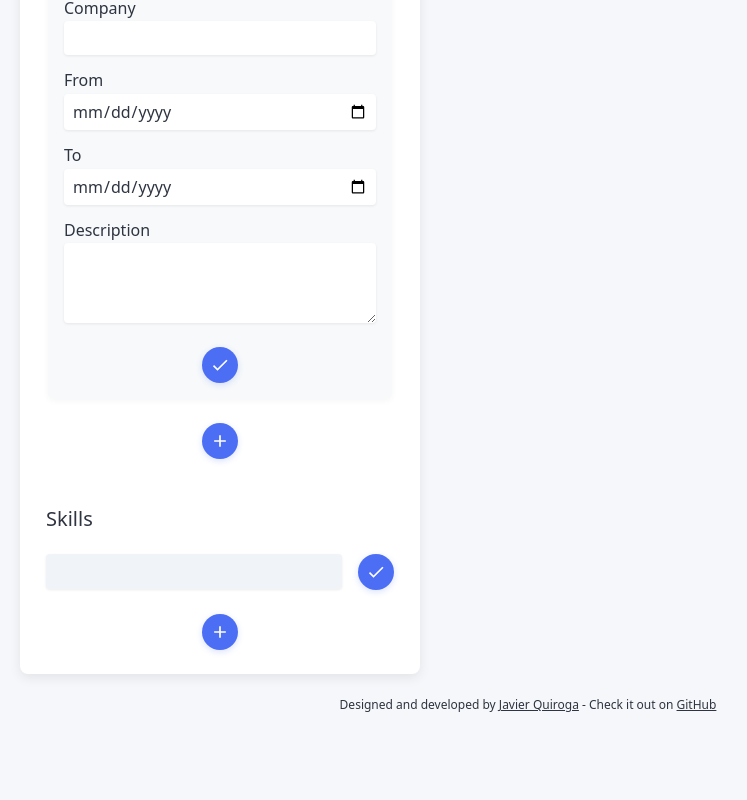
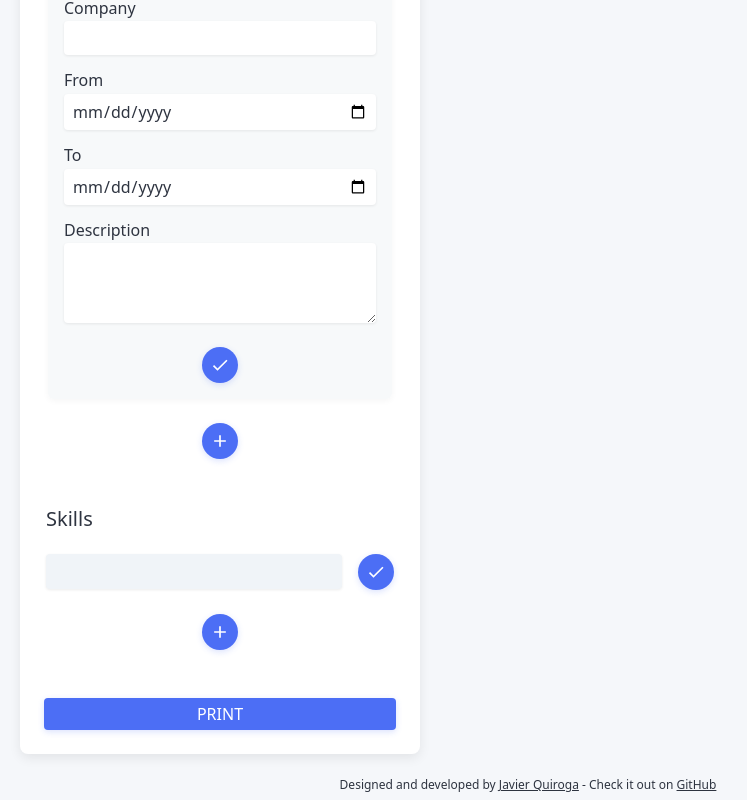
Before and after one commit to cd-javier/cv-application, a React (Vite) app: page / in a window 1280 px wide. Shown: the part 1177-1977 px from the top of the page, without its empty margins (112-859 px from the left). Before the commit the page ends 1897 px from the top, so only its background shows below. Built offline with nearby package versions, Linux system fonts and the light colour scheme.

Commit message:
feat: Include print button behavior

```diff
--- a/package.json
+++ b/package.json
@@ -10,6 +10,7 @@
     "preview": "vite preview"
   },
   "dependencies": {
+    "html2pdf.js": "^0.10.3",
     "react": "^19.1.0",
     "react-dom": "^19.1.0"
   },
--- a/src/App.css
+++ b/src/App.css
@@ -181,7 +181,12 @@ button > svg {
 }
 
 .cv-render h2 {
+  font-size: 2rem;
   text-align: center;
+}
+
+.cv-render h3 {
+  font-size: 1.5rem;
 }
 
 .cv-render .general-info {
@@ -215,6 +220,8 @@ button > svg {
 
 .experience .date {
   font-weight: normal;
+  font-style: italic;
+  font-size: 0.75rem;
 }
 
 .experience .details {
@@ -224,6 +231,28 @@ button > svg {
 
 .cv-render ul {
   margin: 0;
-  padding: 0 0 0 2rem;
-  list-style-type: '- ';
+  padding: 0 0 0 1rem;
 }
+
+.print-button {
+  width: 100%;
+  border-radius: 4px;
+  padding: 1rem;
+  color: white;
+}
+
+/* PRINT STYLE */
+
+.pdf-preview {
+  width: 210mm;
+  padding: 15mm;
+  background: white;
+  font-size: 12pt;
+  box-sizing: border-box;
+  white-space: pre-wrap;
+}
+
+.pdf-preview h2 {
+  white-space: pre-wrap;
+  font-family: Arial, sans-serif;
+}
--- a/src/App.jsx
+++ b/src/App.jsx
@@ -1,8 +1,8 @@
 import './App.css';
 import { useState } from 'react';
 import CVRender from './CVRender';
+import html2pdf from 'html2pdf.js';
 import {
-  Input,
   GeneralInfo,
   EduExperience,
   ProExperience,
@@ -40,6 +40,26 @@ function App() {
     setCv({ ...cv, skills: data });
   }
 
+  function handlePrint(e) {
+    e.preventDefault();
+    const element = document.querySelector('.cv-render');
+    element.classList.add('pdf-preview');
+
+    html2pdf()
+      .set({
+        margin: 0,
+        filename: 'cv.pdf',
+        image: { type: 'jpeg', quality: 0.98 },
+        html2canvas: { scale: 2 },
+        jsPDF: { unit: 'mm', format: 'a4', orientation: 'portrait' },
+      })
+      .from(element)
+      .save()
+      .then(() => {
+        element.classList.remove('pdf-preview');
+      });
+  }
+
   return (
     <div className="app">
       <form>
@@ -47,6 +67,9 @@ function App() {
         <EduExperience handleRender={handleEduRender} />
         <ProExperience handleRender={handleProRender} />
         <Skills handleRender={handleSkillsRender} />
+        <button onClick={handlePrint} className="print-button">
+          PRINT
+        </button>
       </form>
       <CVRender cv={cv} />
     </div>
```
Also changed, not shown: 1 other file (tests, documents, lock files or other folders).
